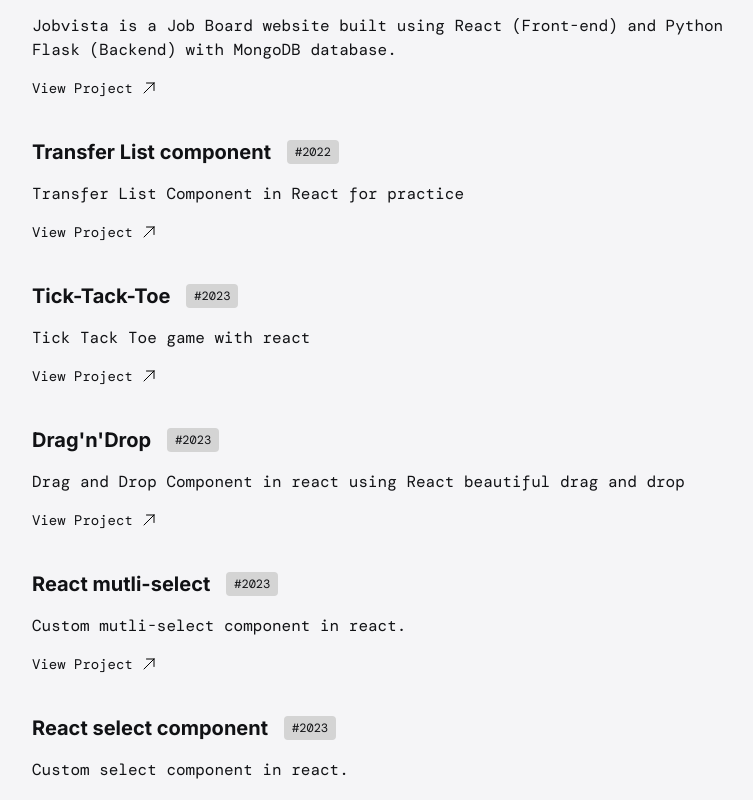
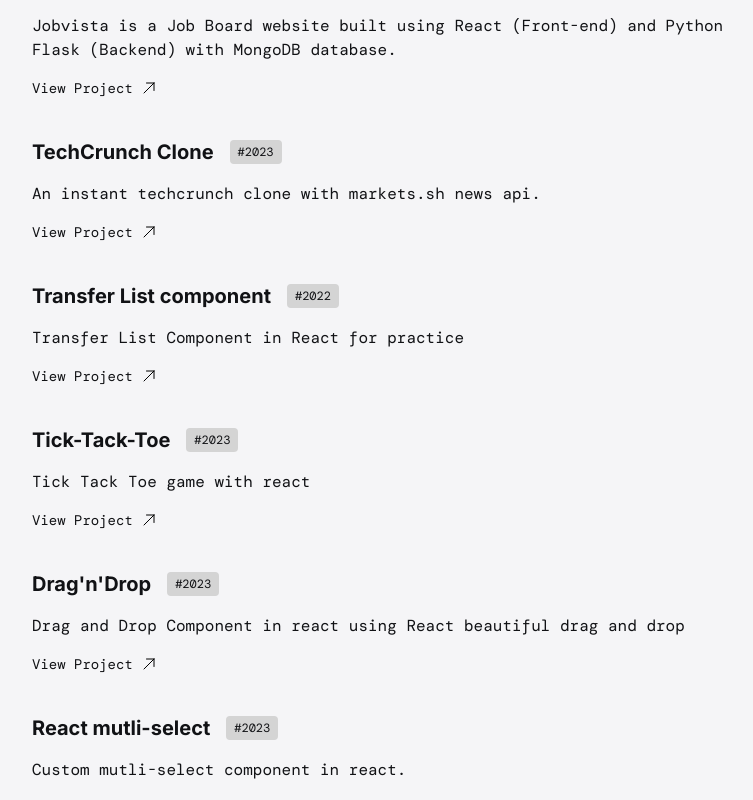
Before and after one commit to shaheersystems/shaheer-tech, a React (Vite) app: page / in a window 1280 px wide. Shown: the part 820-1620 px from the top of the page, without its empty margins (256-1009 px from the left). Built offline with nearby package versions, Linux system fonts and the light colour scheme; a web font is replaced by a local one.

Commit message:
project added

```diff
--- a/src/components/Projects.jsx
+++ b/src/components/Projects.jsx
@@ -17,6 +17,13 @@
       description:
         "Jobvista is a Job Board website built using React (Front-end) and Python Flask (Backend) with MongoDB database.",
       link: "https://worklytics-board.vercel.app/",
+    },
+    {
+      id: 7,
+      title: "TechCrunch Clone",
+      year: "2023",
+      description: "An instant techcrunch clone with markets.sh news api.",
+      link: "https://techcrunch-three.vercel.app/",
     },
     {
       id: 3,
@@ -47,18 +54,11 @@
       description: "Custom mutli-select component in react.",
       link: "https://react-multi-select-indol.vercel.app/",
     },
-    {
-      id: 7,
-      title: "React select component",
-      year: "2023",
-      description: "Custom select component in react.",
-      link: "https://react-select-bice.vercel.app/",
-    },
   ];
   return (
-    <div id='projects'>
-      <div className='font-sans italic text-3xl font-black'>Projects</div>
-      <div className='py-6 flex flex-col gap-2'>
+    <div id="projects">
+      <div className="font-sans text-3xl italic font-black">Projects</div>
+      <div className="flex flex-col gap-2 py-6">
         {projects.map((project, idx) => {
           return <Project key={idx} {...project} />;
         })}
```
